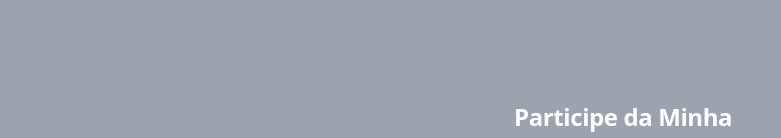
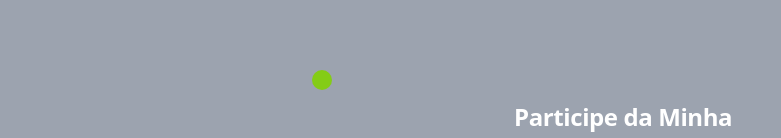
Before and after one commit to DhanielB/Amigos, a React (Vite) app: page / in a window 1280 px wide. Shown: the part 250-388 px from the top of the page, without its empty margins (8-789 px from the left). Built offline with nearby package versions, Linux system fonts and the light colour scheme.

Commit message:
Update App.jsx

```diff
--- a/src/App.jsx
+++ b/src/App.jsx
@@ -41,6 +41,15 @@ export default function App() {
           top-5
           h-20
         '/>
+        <div className='
+          absolute
+          bg-lime-500
+          w-5
+          left-80
+          top-80
+          h-5
+          rounded-full
+        '/>
         <h1 className='
           text-2xl
           text-pink-500
```
